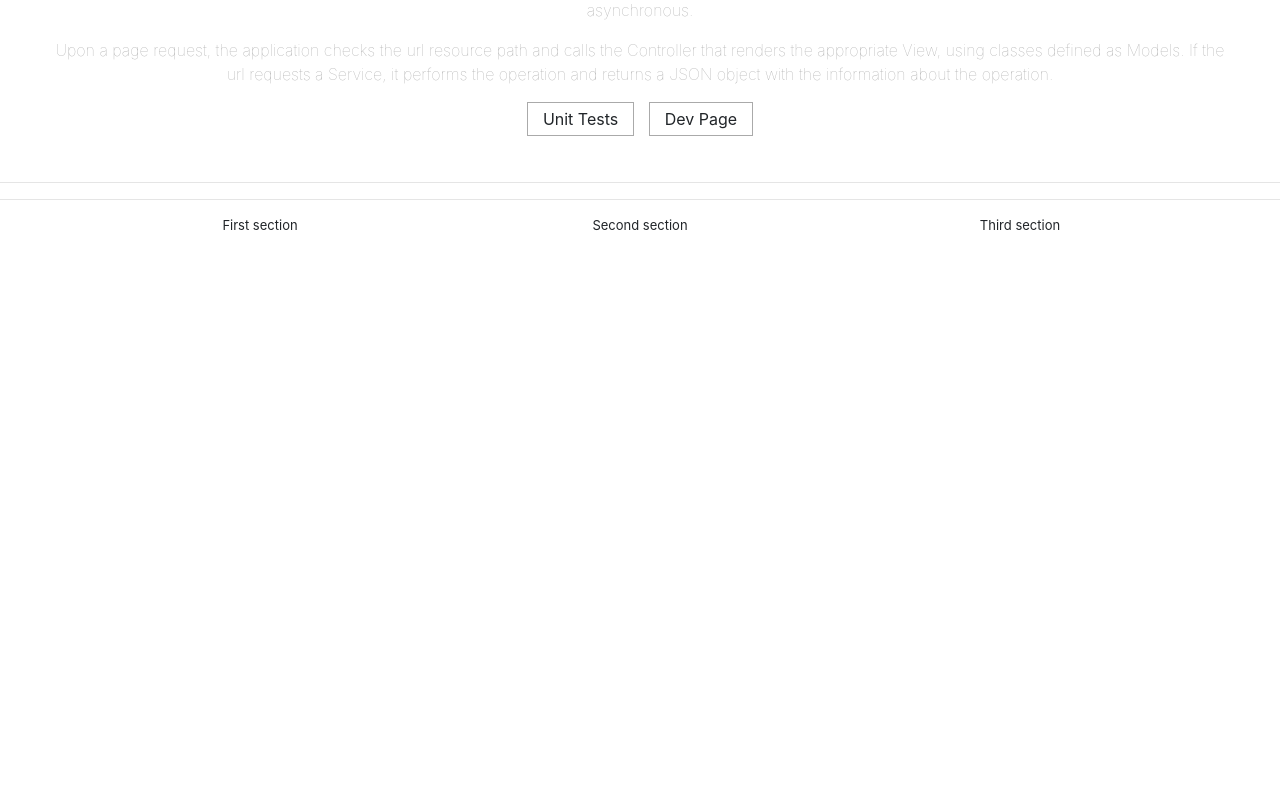
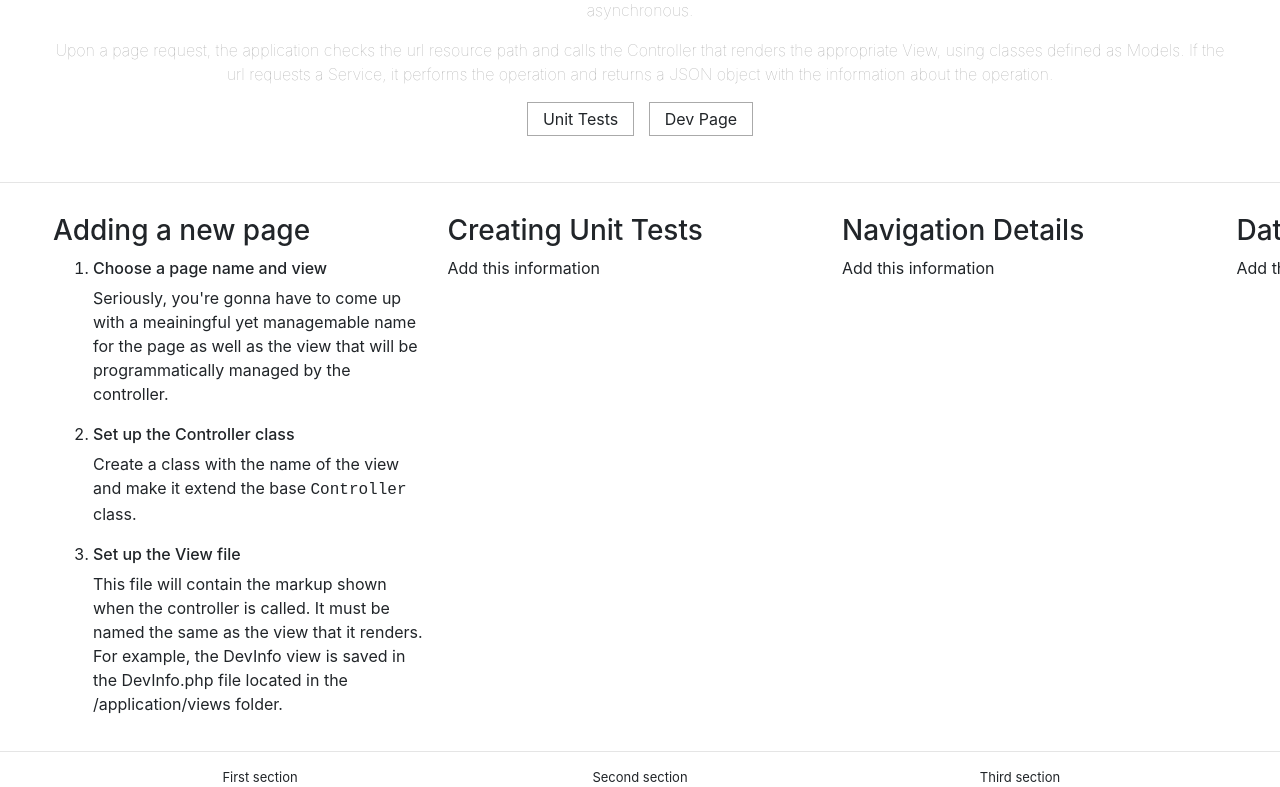
Before and after one commit to n3sted0wl/MVC-S, a PHP site: page /DevInfo in a window 1280 px wide. Shown: the part 149-936 px from the top of the page. Before the commit the page ends 380 px from the top, so only its background shows below. Run offline with PHP 8.4, Linux system fonts and the light colour scheme.

Commit message:
DevInfo page

```diff
--- a/application/views/DevInfo.php
+++ b/application/views/DevInfo.php
@@ -27,4 +27,110 @@
 </div>
 <hr />
 <div id="dev-info-page-body">
+    <div class='information-section'>
+        <h3>Adding a new page</h3>
+        <ol>
+            <li>
+                <h6>Choose a page name and view</h6>
+                <p>
+                    Seriously, you're gonna have to come up with a
+                    meainingful yet managemable name for the page
+                    as well as the view that will be programmatically
+                    managed by the controller.
+                </p>
+            </li>
+            <li>
+                <h6>Set up the Controller class</h6>
+                <p>
+                    Create a class with the name of the view and make
+                    it extend the base <span class="code">Controller</span>
+                    class.
+                </p>
+            </li>
+            <li>
+                <h6>Set up the View file</h6>
+                <p>
+                    This file will contain the markup shown when the
+                    controller is called. It must be named the same as
+                    the view that it renders. For example, the DevInfo
+                    view is saved in the DevInfo.php file located in
+                    the /application/views folder.
+                </p>
+            </li>
+            <li>
+                <h6>Set up Navigation</h6>
+                <p>
+                    Go into the /application/configurations/site.json file
+                    and add an entry in the navigation tree for your new page.
+                    It should be self-explanatory how things are laid out...
+                </p>
+            </li>
+            <li>
+                <h6>Set up Routing</h6>
+                <p>
+                    This is <em>tehcnically</em> the last thing you really
+                    need set up in order to get the page working. If you don't
+                    care about styling, scripting, authentication, etc.,
+                    you're golden at this point.
+                </p>
+                <p>
+                    Go into the /Routes.php file and add an entry at the top for
+                    your new view. You can copy-paste from one of the others.
+                </p>
+                <p>
+                    For example:
+                    <span class="code">Route::Set("DevInfo", function() {
+                    DevInfo::RenderView("DevInfo"); });</span>. The first
+                    parameter in the <span class="code">Set()</span> function
+                    is the url at which a user can navigate to the view. The
+                    parameter in the <span class="code">RenderView()</span>
+                    function call is the name of the view. Also, use the
+                    name of the view as the class name that calls the
+                    <span class="code">RenderView()</span> function.
+                </p>
+            </li>
+            <li>
+                <h6>Set up styling and scripting</h6>
+                <p>
+                    Create .css and .js files in the /static/css and
+                    /static/js folders to contain the styling and scripting
+                    associated with your specific view.
+                </p>
+            </li>
+            <li>
+                <h6>Set up Authentication</h6>
+                <p>
+                    I don't know how this works yet...
+                </p>
+            </li>
+            <li>
+                <h6>Page Configuration</h6>
+                <p>Setting up information</p>
+            </li>
+        </ol>
+    </div>
+    <div class='information-section'>
+        <h3>Creating Unit Tests</h3>
+        <p>
+            Add this information
+        </p>
+    </div>
+    <div class='information-section'>
+        <h3>Navigation Details</h3>
+        <p>
+            Add this information
+        </p>
+    </div>
+    <div class='information-section'>
+        <h3>Data Provider</h3>
+        <p>
+            Add this information
+        </p>
+    </div>
+    <div class='information-section'>
+        <h3>Page Configuration</h3>
+        <p>
+            Add this information
+        </p>
+    </div>
 </div>
--- a/static/css/devinfo.css
+++ b/static/css/devinfo.css
@@ -1,3 +1,7 @@
+span.code {
+    font-family: 'Courier New', Courier, monospace;
+}
+
 #dev-info-page-heading {
     padding: 30px 50px;
     text-align: center;
@@ -11,3 +15,18 @@
 #dev-info-page-navigation-container > div {
     margin: 0 5px;
 }
+
+#dev-info-page-body {
+    padding: 15px 45px;
+    overflow-y: scroll;
+    white-space: nowrap;
+}
+
+div.information-section {
+    padding: 0 8px;
+    overflow-y: scroll;
+    width: 390px;
+    height: 500px;
+    display: inline-block;
+    white-space: normal;
+}
```
